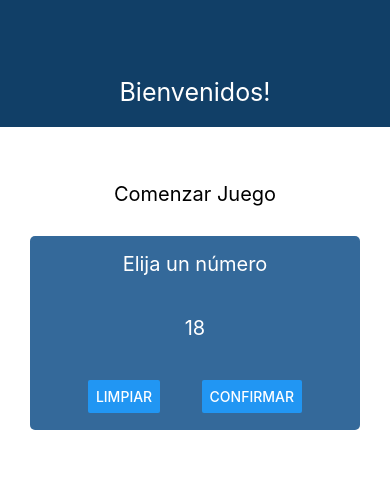
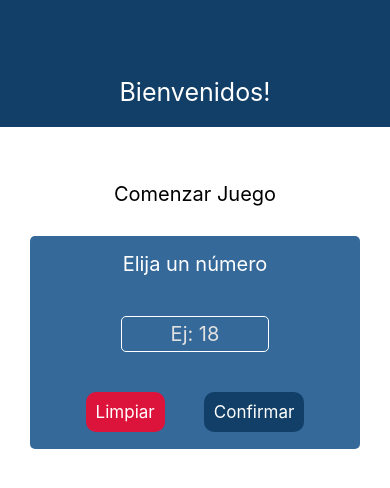
Before and after one commit to lautarodesouches/guess-number-game-app, a React Native app: screen / in a window 390 px wide. Shown: the top 488 px of the page. Built offline with nearby package versions, Linux system fonts and the light colour scheme.

Commit message:
Custom Buttons

```diff
--- /dev/null
+++ b/src/components/ButtonDanger/index.js
@@ -0,0 +1,15 @@
+import { Text } from "react-native";
+import { styles } from "../ButtonDanger/styles";
+import CustomButton from "../CustomButton";
+
+const ButtonDanger = ({ children, onPressF }) => {
+    return (
+        <CustomButton style={styles.buttonDanger} onPressF={() => onPressF()}>
+            <Text style={styles.buttonDanger__text}>
+                {children}
+            </Text>
+        </CustomButton>
+    );
+}
+
+export default ButtonDanger;
--- /dev/null
+++ b/src/components/ButtonDanger/styles.js
@@ -0,0 +1,12 @@
+import { StyleSheet } from "react-native";
+
+export const styles = StyleSheet.create({
+  buttonDanger: {
+    backgroundColor: 'crimson',
+  },
+  buttonDanger__text: {
+    color: '#fff',
+    textAlign: 'center',
+    fontSize: 17,
+  },
+});
--- /dev/null
+++ b/src/components/ButtonPrimary/index.js
@@ -0,0 +1,15 @@
+import { Text } from "react-native";
+import { styles } from "../ButtonPrimary/styles";
+import CustomButton from "../CustomButton";
+
+const ButtonPrimary = ({ children, onPressF }) => {
+    return (
+        <CustomButton style={styles.buttonPrimary} onPressF={() => onPressF()}>
+            <Text style={styles.buttonPrimary__text}>
+                {children}
+            </Text>
+        </CustomButton>
+    );
+}
+
+export default ButtonPrimary;
--- /dev/null
+++ b/src/components/ButtonPrimary/styles.js
@@ -0,0 +1,13 @@
+import { StyleSheet } from "react-native";
+import { primaryBg, primaryText } from "../../../constants/colors";
+
+export const styles = StyleSheet.create({
+  buttonPrimary: {
+    backgroundColor: primaryBg,
+  },
+  buttonPrimary__text: {
+    color: primaryText,
+    textAlign: 'center',
+    fontSize: 17,
+  },
+});
--- /dev/null
+++ b/src/components/ButtonSecondary/index.js
@@ -0,0 +1,15 @@
+import { Text } from "react-native";
+import { styles } from "../ButtonSecondary/styles";
+import CustomButton from "../CustomButton";
+
+const ButtonSecondary = ({ children, onPressF }) => {
+    return (
+        <CustomButton style={styles.buttonSecondary} onPressF={() => onPressF()}>
+            <Text style={styles.buttonSecondary__text}>
+                {children}
+            </Text>
+        </CustomButton>
+    );
+}
+
+export default ButtonSecondary;
--- /dev/null
+++ b/src/components/ButtonSecondary/styles.js
@@ -0,0 +1,13 @@
+import { StyleSheet } from "react-native";
+import { secondaryBg, secondaryText } from "../../../constants/colors";
+
+export const styles = StyleSheet.create({
+  buttonSecondary: {
+    backgroundColor: secondaryBg,
+  },
+  buttonSecondary__text: {
+    color: secondaryText,
+    textAlign: 'center',
+    fontSize: 17,
+  },
+});
--- /dev/null
+++ b/src/components/CustomButton/index.js
@@ -0,0 +1,12 @@
+import { TouchableOpacity } from "react-native";
+import { styles } from "../CustomButton/styles";
+
+const CustomButton = ({ children, onPressF, style }) => {
+  return (
+    <TouchableOpacity style={[styles.customButton, { ...style }]} onPress={() => onPressF()}>
+      {children}
+    </TouchableOpacity>
+  );
+}
+
+export default CustomButton;
--- /dev/null
+++ b/src/components/CustomButton/styles.js
@@ -0,0 +1,9 @@
+import { StyleSheet } from "react-native";
+
+export const styles = StyleSheet.create({
+    customButton: {
+        borderRadius: 10,
+        padding: 10,
+        marginTop: 20,
+    },
+});
--- a/src/components/index.js
+++ b/src/components/index.js
@@ -1 +1,5 @@
 export {default as Header} from './Header/index';
+export {default as CustomButton} from './CustomButton/index';
+export {default as ButtonSecondary} from './ButtonSecondary/index';
+export {default as ButtonDanger} from './ButtonDanger/index';
+export {default as ButtonPrimary} from './ButtonPrimary/index';
--- a/src/screens/StartGame/index.js
+++ b/src/screens/StartGame/index.js
@@ -1,5 +1,5 @@
-import { View, Text, TextInput, Button } from "react-native";
-import { secondaryText } from "../../../constants/colors";
+import { View, Text, TextInput} from "react-native";
+import { ButtonDanger, ButtonPrimary } from "../../components";
 import { styles } from "./styles";
 
 const StartGame = () => {
@@ -10,12 +10,16 @@ const StartGame = () => {
                 <Text style={styles.text}>Elija un número</Text>
                 <TextInput
                     style={styles.input}
-                    placeholderTextColor={secondaryText}
-                    placeholder={(Math.round(Math.random()*100)).toString()}
+                    placeholderTextColor='#e1e1e1'
+                    placeholder={'Ej: ' + Math.round(Math.random()*100)}
                     keyboardType='numeric' />
                 <View style={styles.buttonContainer}>
-                    <Button title="Limpiar" onPress={() => {}} />
-                    <Button title="Confirmar" onPress={() => {}} />
+                    <ButtonDanger onPressF={() => {}}>
+                        <Text>Limpiar</Text>
+                    </ButtonDanger>
+                    <ButtonPrimary onPressF={() => {}}>
+                        <Text>Confirmar</Text>
+                    </ButtonPrimary>
                 </View>
             </View>
         </View>
--- a/src/screens/StartGame/styles.js
+++ b/src/screens/StartGame/styles.js
@@ -27,6 +27,10 @@ export const styles = StyleSheet.create({
         textAlign: 'center',
     },
     input: {
+        borderColor: '#fff',
+        borderWidth: 1,
+        borderRadius: 5,
+        padding: 5,
         alignItems: 'center',
         color: secondaryText,
         fontSize: 20,
@@ -38,7 +42,7 @@ export const styles = StyleSheet.create({
     },
     buttonContainer: {
         width: '100%',
-        marginTop: 40,
+        marginTop: 20,
         flexDirection: 'row',
         justifyContent: 'space-evenly',
     }
```
